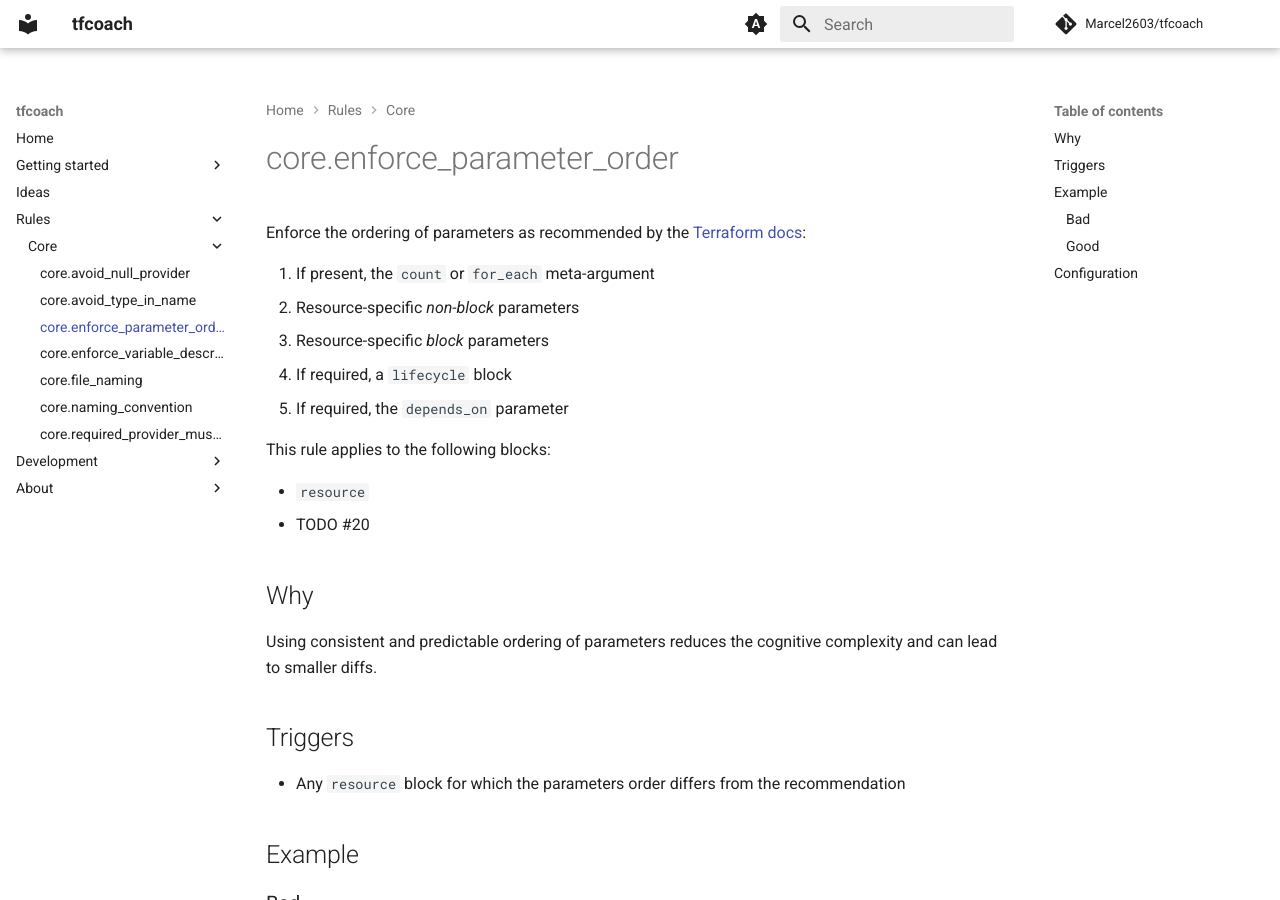
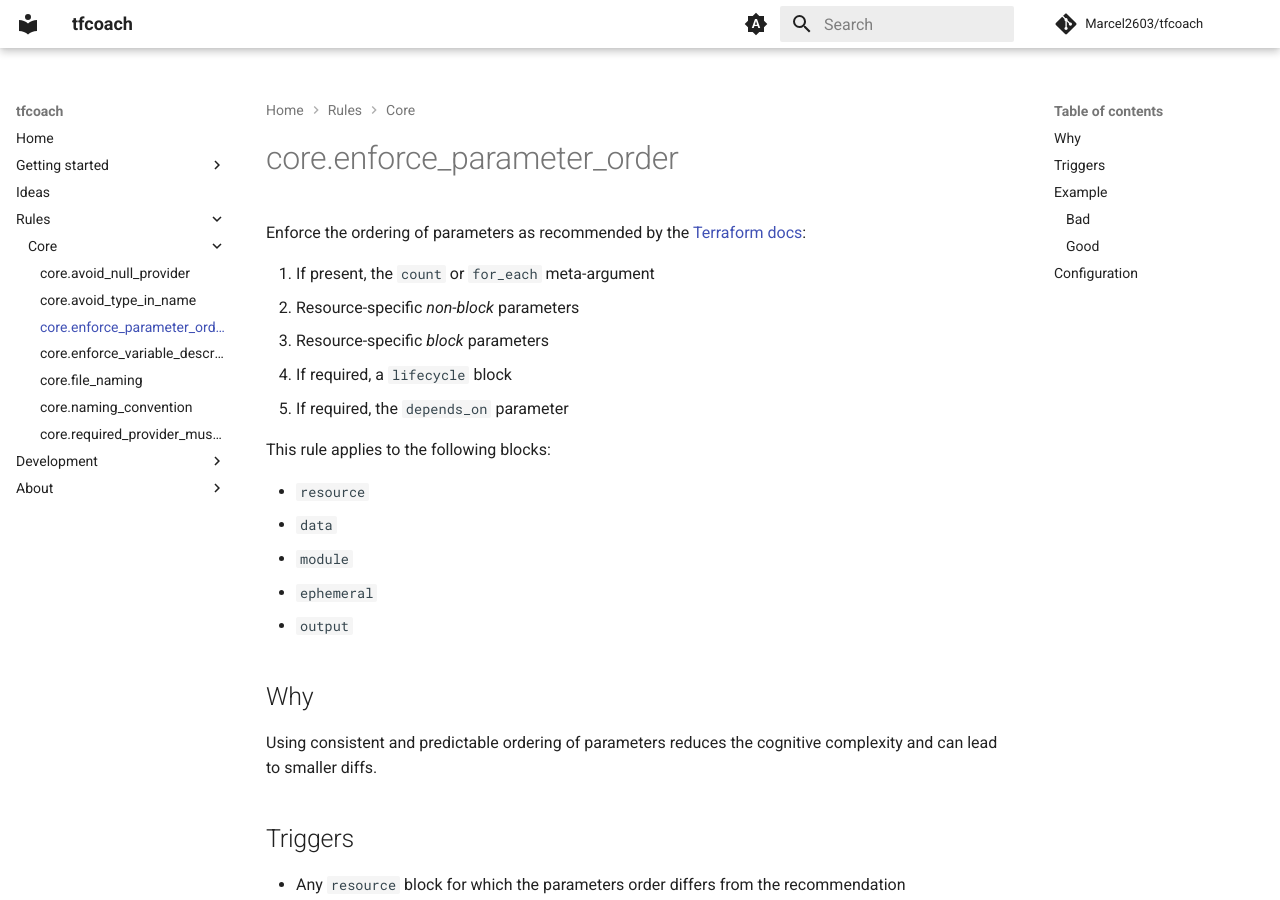
Before and after one commit to Marcel2603/tfcoach, an MkDocs documentation site: the page built from docs/pages/rules/core/enforce_parameter_order.md, in a window 1280 px wide and 900 px high. Built offline with MkDocs 1.6.1 and Material for MkDocs 9.7.7, drawn with Linux system fonts in a browser that asks for light colours; comment, search, counter and statistics services are not loaded.

Commit message:
docs: update list of supported blocks

```diff
--- a/docs/pages/rules/core/enforce_parameter_order.md
+++ b/docs/pages/rules/core/enforce_parameter_order.md
@@ -12,7 +12,10 @@ the [Terraform docs](https://developer.hashicorp.com/terraform/language/style#re
 This rule applies to the following blocks:
 
 - `resource`
-- TODO #20
+- `data`
+- `module`
+- `ephemeral`
+- `output`
 
 ## Why
 
```
